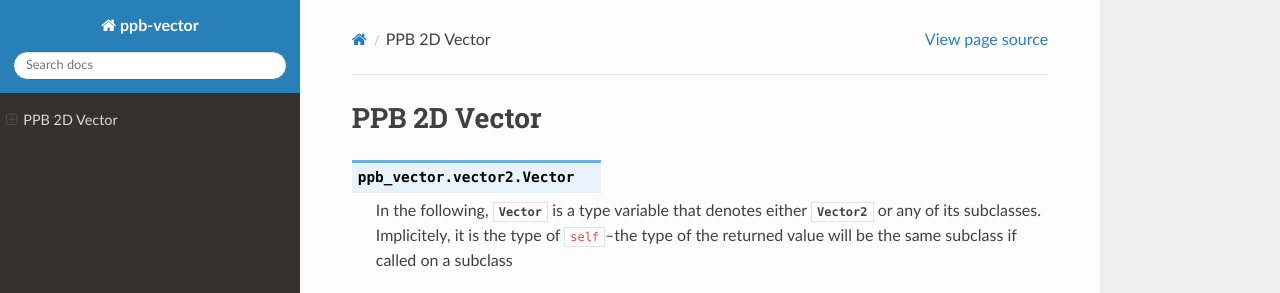
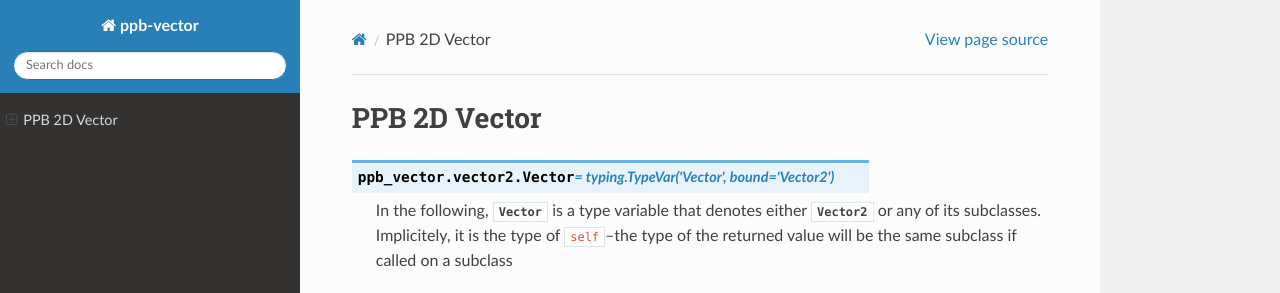
Before and after one commit to ppb/ppb-vector, a Sphinx documentation site: the page built from docs/index.rst, in a window 1280 px wide, cut to the strip 0-293 px from the top of the page. Built offline with Sphinx 7.4.7 and the Read the Docs theme 2.0.0, drawn with Linux system fonts in a browser that asks for light colours.

Commit message:
docs: Add an annotation to Vector with the actual declaration

```diff
--- a/docs/index.rst
+++ b/docs/index.rst
@@ -2,6 +2,7 @@ PPB 2D Vector
 =============
 
 .. py:data:: ppb_vector.vector2.Vector
+    :annotation: = typing.TypeVar('Vector', bound='Vector2')
 
     In the following, :py:data:`Vector` is a type variable that denotes either
     :py:class:`Vector2` or any of its subclasses. Implicitely, it is the type of
```
